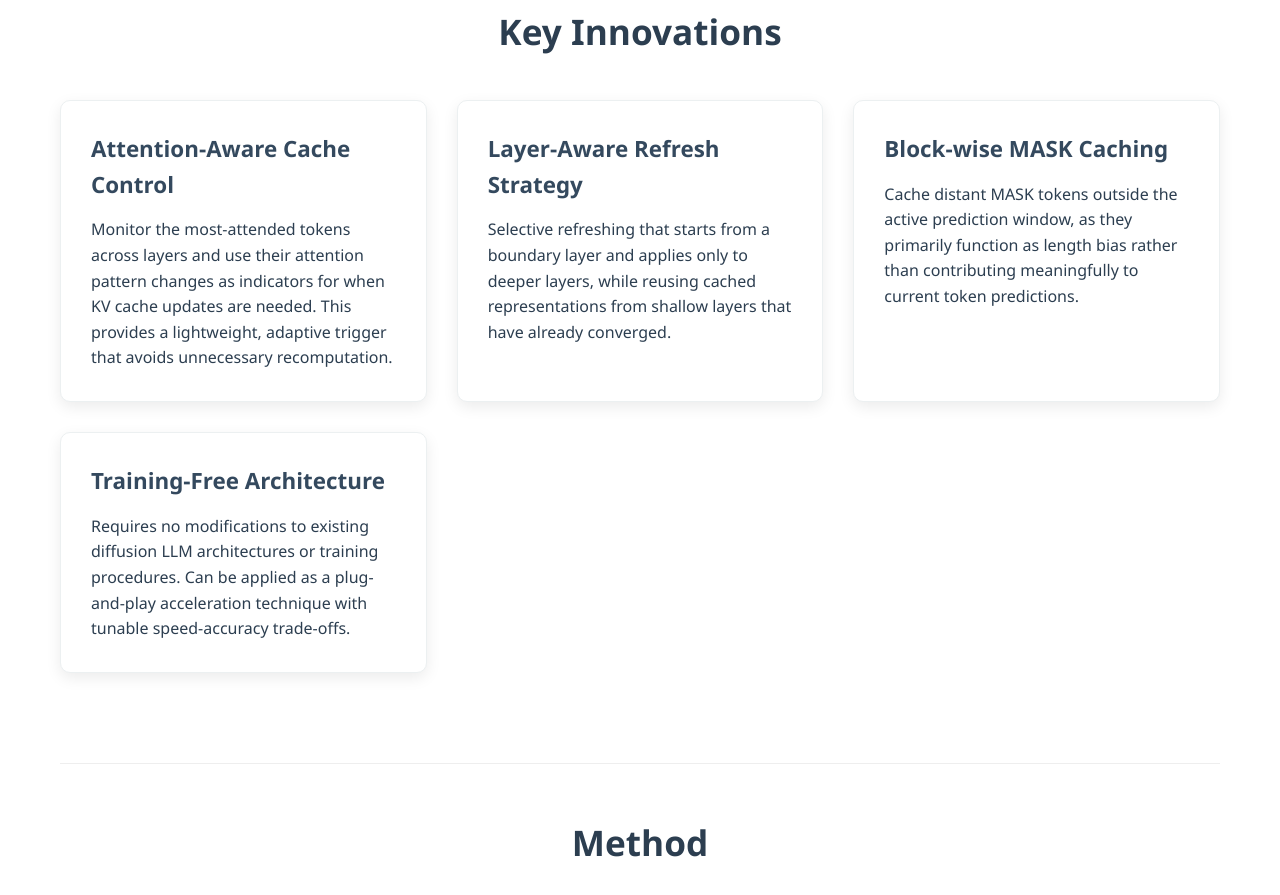
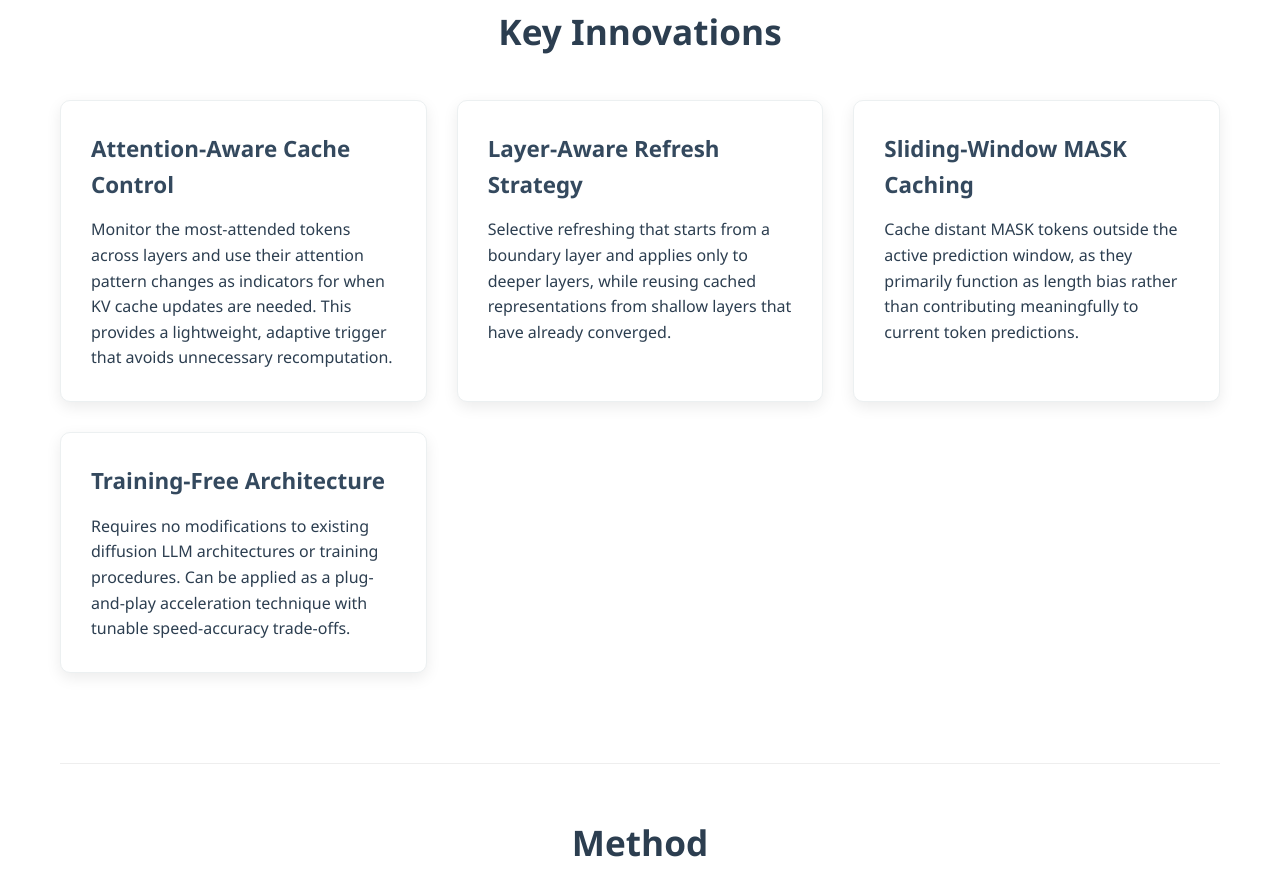
Before and after one commit to VILA-Lab/elastic-cache-webpage, a plain HTML site: page index.html in a window 1280 px wide. Shown: the part 5710-6605 px from the top of the page. Drawn offline with Linux system fonts and the light colour scheme.

Commit message:
update index.html
Signed-off-by: Mukul Ranjan <mukulranjaniitg@gmail.com>

```diff
--- a/index.html
+++ b/index.html
@@ -541,7 +541,7 @@
                         <p>Selective refreshing that starts from a boundary layer and applies only to deeper layers, while reusing cached representations from shallow layers that have already converged.</p>
                     </div>
                     <div class="highlight">
-                        <h3>Block-wise MASK Caching</h3>
+                        <h3>Sliding-Window MASK Caching</h3>
                         <p>Cache distant MASK tokens outside the active prediction window, as they primarily function as length bias rather than contributing meaningfully to current token predictions.</p>
                     </div>
                     <div class="highlight">
```
